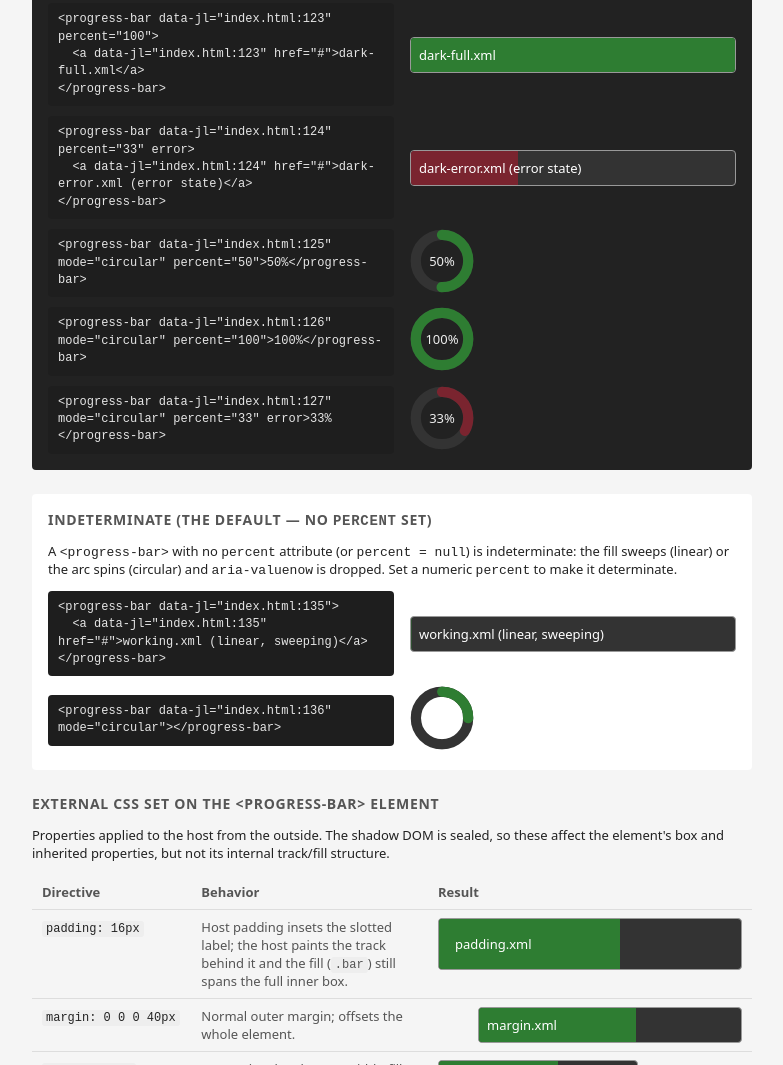
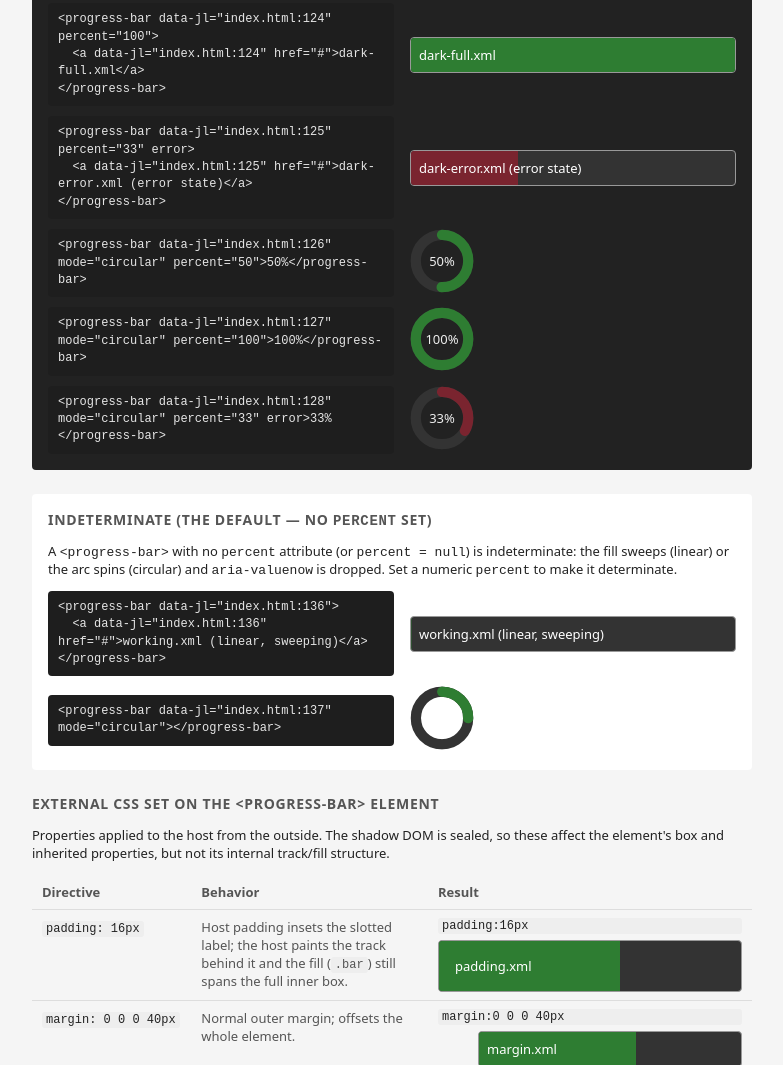
Before and after one commit to botandrose/progress-bar, a website: page index.html in a window 1280 px wide. Shown: the part 1735-2800 px from the top of the page, without its empty margins (248-1031 px from the left). Drawn offline with Linux system fonts and the light colour scheme.

Commit message:
Show each table example's CSS override value above its rendered element

```diff
--- a/index.html
+++ b/index.html
@@ -80,6 +80,7 @@
     table.demo code { font-size: 12px; background: #eee; padding: 1px 4px; border-radius: 3px; }
     table.demo .preview { width: 45%; }
     table.demo .preview progress-bar { display: block; }
+    table.demo .preview code.override-value { display: block; margin-bottom: 6px; }
     table.demo .desc { color: #555; }
   </style>
 </head>
@@ -387,6 +388,15 @@
       example.append(code, render);
     });
 
+    // In each demo table, show the exact CSS override applied to the element,
+    // right above the rendered element in the result cell.
+    document.querySelectorAll("table.demo .preview progress-bar[style]").forEach(bar => {
+      const code = document.createElement("code");
+      code.className = "override-value";
+      code.textContent = bar.getAttribute("style");
+      bar.parentElement.insertBefore(code, bar);
+    });
+
     const slider = document.getElementById("slider");
     const live = document.getElementById("live");
     const liveCircular = document.getElementById("liveCircular");
```
